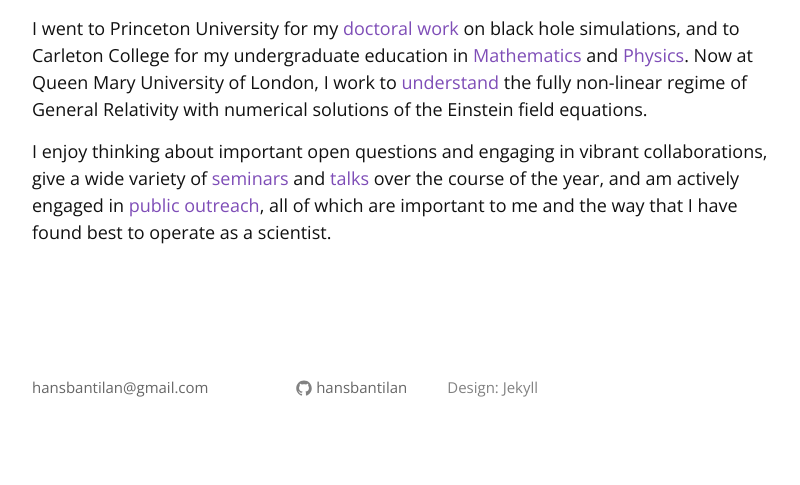
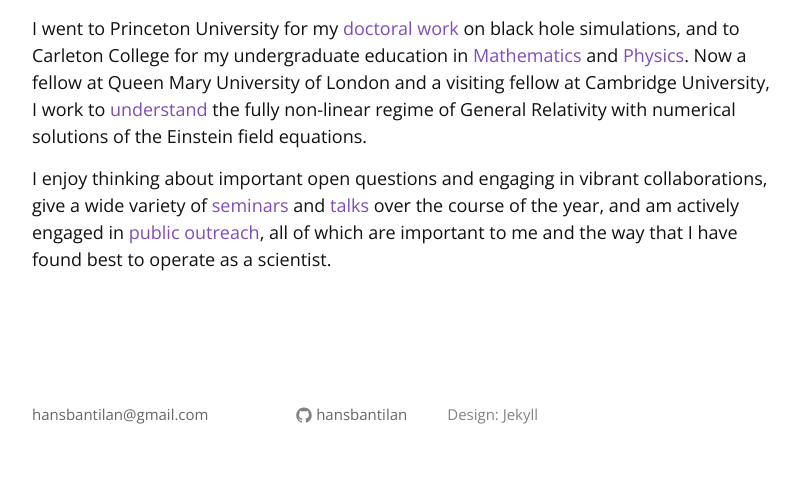
Before and after one commit to hansbantilan/hansbantilan.github.io, a Jekyll site: the page built from about.md, in a window 1280 px wide. Shown: the part 567-1052 px from the top of the page, without its empty margins (238-1038 px from the left). Built offline with Jekyll 4.4.1, drawn with Linux system fonts in a browser that asks for light colours; some web fonts are replaced; before the commit the page ends 1025 px from its top, so only the background shows below that.

Commit message:
added Cambridge University to about.md -HB

```diff
--- a/about.md
+++ b/about.md
@@ -10,6 +10,6 @@
 I am a physicist based in London.
 
 I went to Princeton University for my [doctoral work](https://catalog.princeton.edu/catalog/7660186) on black hole simulations, and to Carleton College for my undergraduate education in [Mathematics](https://www.carleton.edu/math/major/comps/past-comps/2006-07/) and [Physics](https://www.carleton.edu/physics-astronomy/overview/photo-albums/poster-sessions/2005-posters/).
-Now at Queen Mary University of London, I work to [understand](https://www.qmul.ac.uk/maths/profiles/bantilanh.html) the fully non-linear regime of General Relativity with numerical solutions of the Einstein field equations.
+Now a fellow at Queen Mary University of London and a visiting fellow at Cambridge University, I work to [understand](https://www.qmul.ac.uk/maths/profiles/bantilanh.html) the fully non-linear regime of General Relativity with numerical solutions of the Einstein field equations.
 
 I enjoy thinking about important open questions and engaging in vibrant collaborations, give a wide variety of [seminars](https://phy.princeton.edu/events/gravity-group-lunch-seminar-hans-bantilan-qmul-non-spherically-symmetric-collapse) and [talks](http://talks.cam.ac.uk/talk/index/66456) over the course of the year, and am actively engaged in [public outreach](https://igfae.usc.es/igfae/semana-da-ciencia-12-16-november-2018-2/), all of which are important to me and the way that I have found best to operate as a scientist.
```
